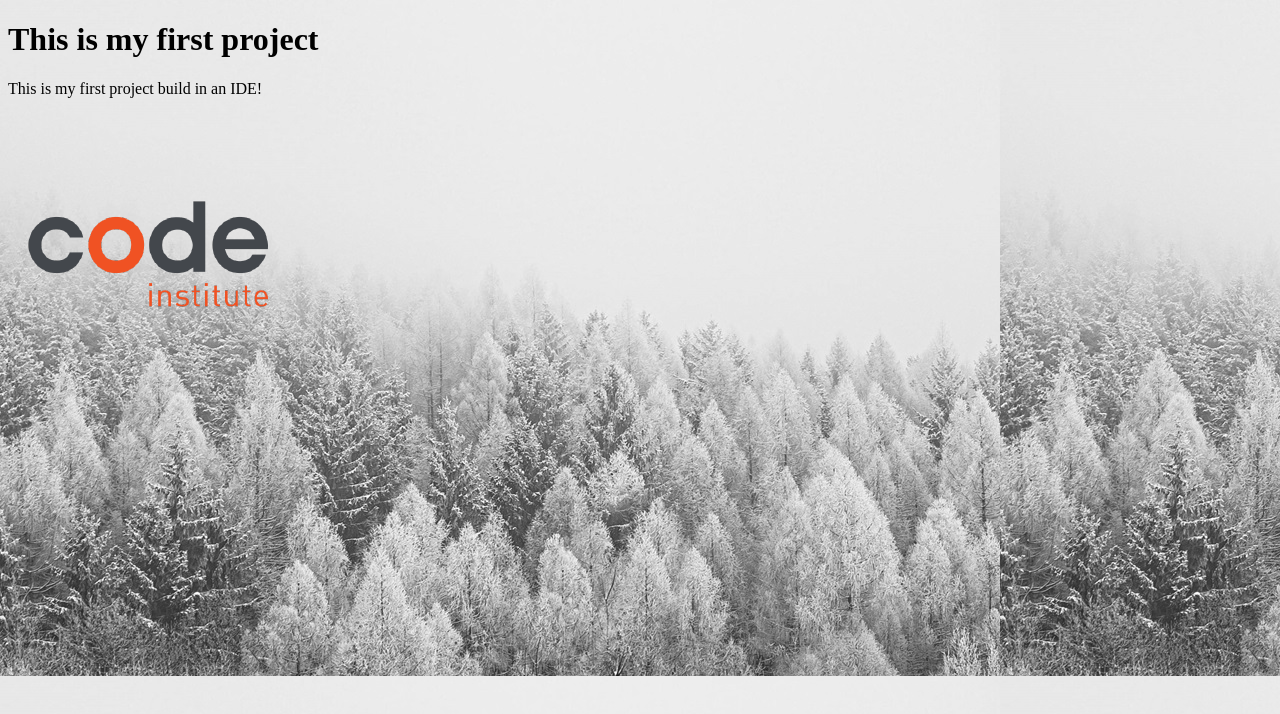
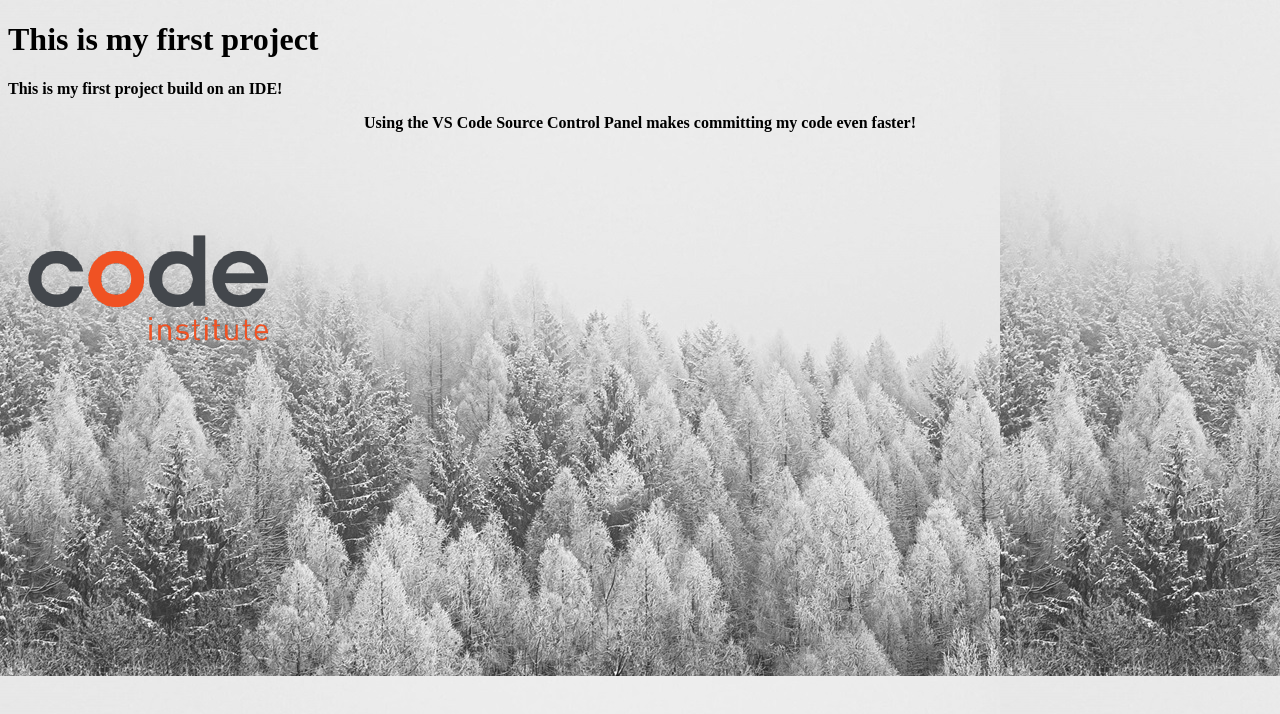
Before and after one commit to Pobiedonoscew/my-first-project, a plain HTML site: page index.html in a window 1280 px wide. Drawn offline with Linux system fonts and the light colour scheme.

Commit message:
Added Paragraph and CSS Class

```diff
--- a/assets/css/styles.css
+++ b/assets/css/styles.css
@@ -2,3 +2,10 @@ body {
     background-color: lightgrey;
     background-image: url(../images/01-02-02_background-img.jpg);
 }
+p {
+    font-weight: bold;
+}
+
+.text-center {
+    text-align: center;
+}
--- a/index.html
+++ b/index.html
@@ -1,14 +1,15 @@
 <!DOCTYPE html>
 <html lang="en">
-<head>
-    <meta charset="UTF-8">
-    <meta name="viewport" content="width=device-width, initial-scale=1.0">
-    <title>Document</title>
-    <link rel="stylesheet" href="assets/css/styles.css">
-</head>
-<body>
+  <head>
+    <meta charset="UTF-8" />
+    <meta name="viewport" content="width=device-width, initial-scale=1.0" />
+    <title>My first project.</title>
+    <link rel="stylesheet" href="assets/css/styles.css" />
+  </head>
+  <body>
     <h1>This is my first project</h1>
-    <p>This is my first project build in an IDE!</p>
-    <img src="assets/images/01-02-02_ci-logo.png" alt="Code Institute Logo">
-</body>
+    <p>This is my first project build on an IDE!</p>
+    <p class="text-center">Using the VS Code Source Control Panel makes committing my code even faster!</p>
+    <img src="assets/images/01-02-02_ci-logo.png" alt="Code Institute Logo" />
+  </body>
 </html>
```
